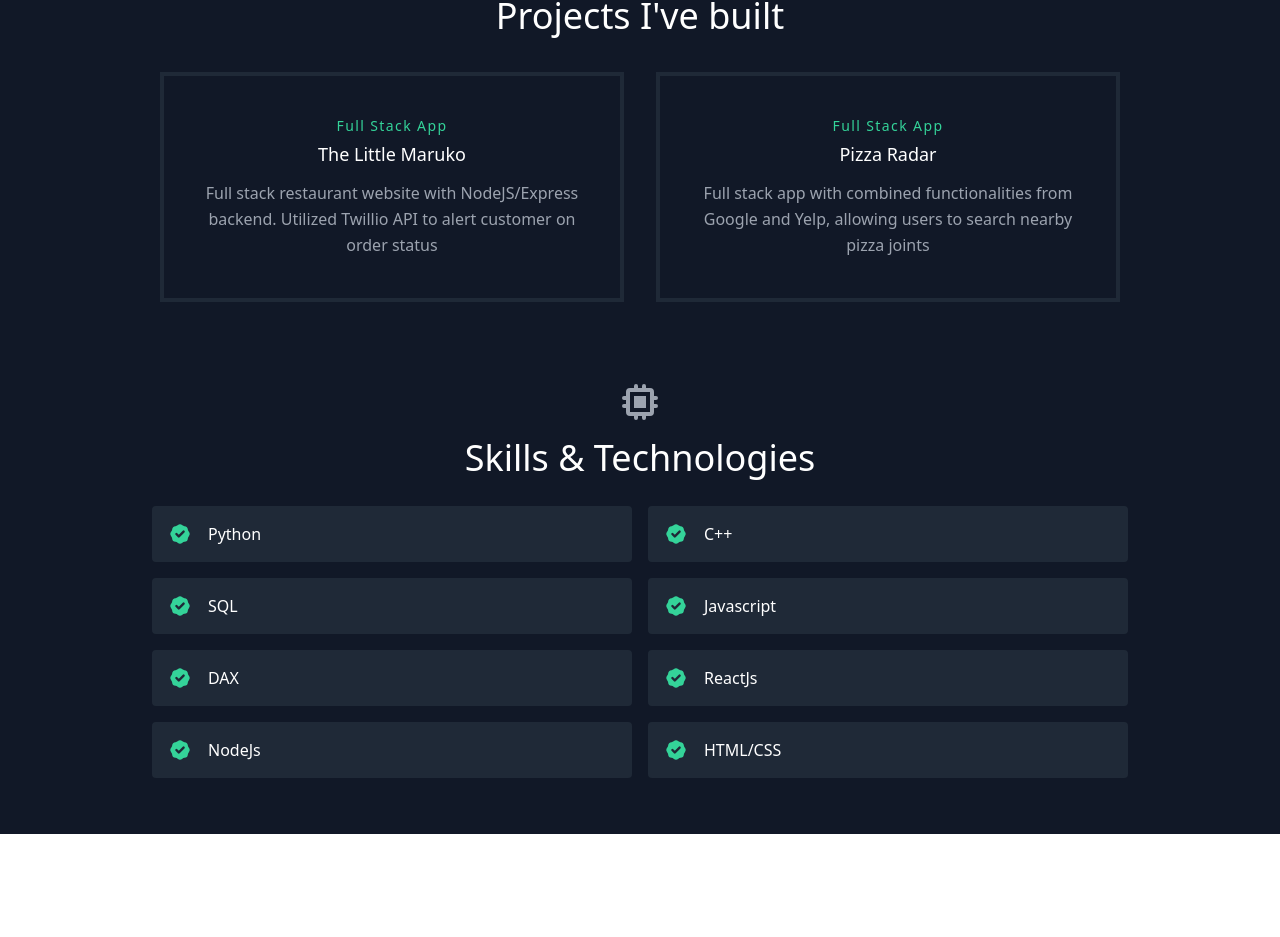
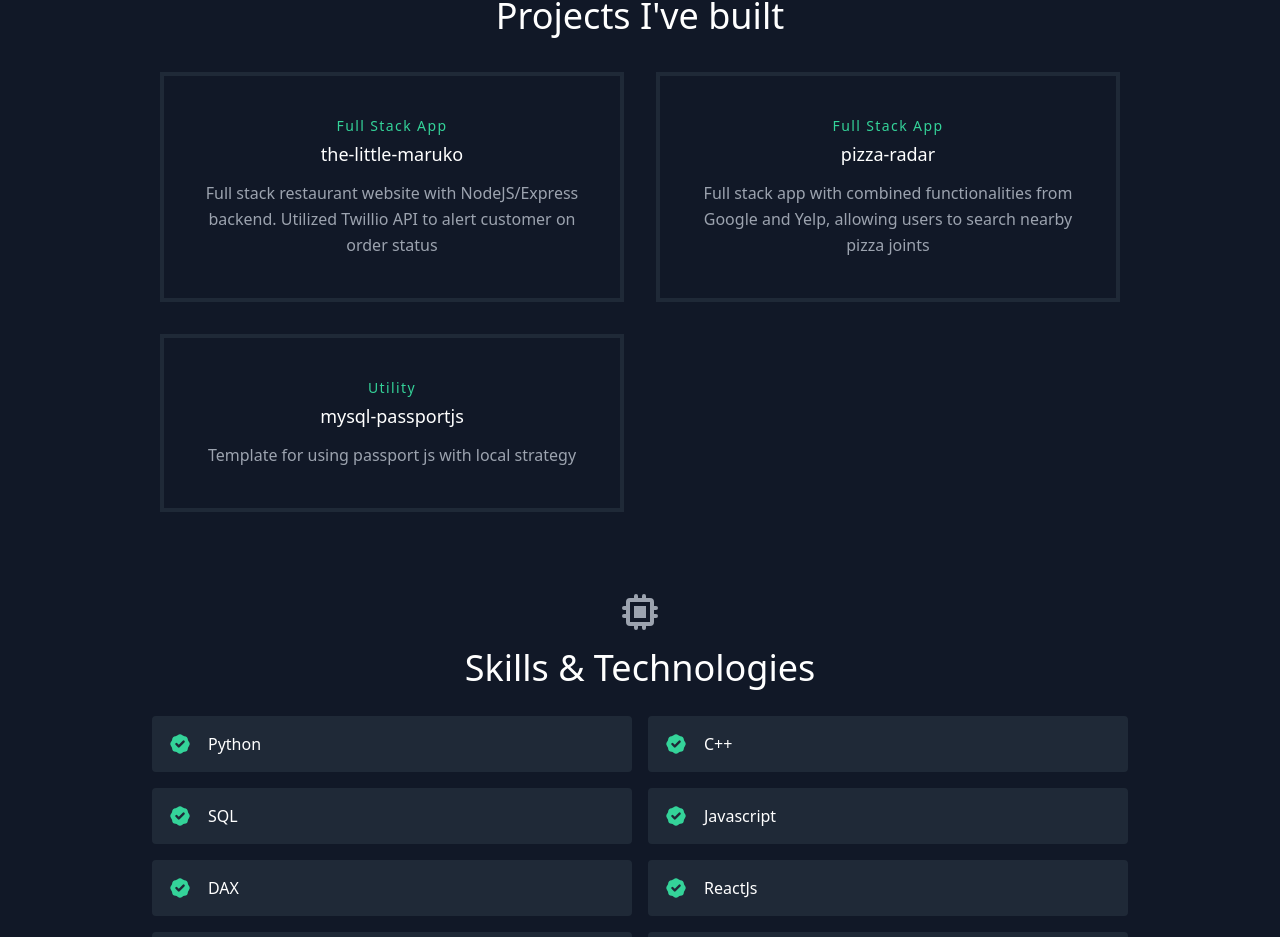
Before and after one commit to pas-trop-de-zele/portfolio-site, a React (Create React App) app: page / in a window 1280 px wide. Shown: the part 1257-2194 px from the top of the page. Before the commit the page ends 2091 px from the top, so only its background shows below. Built offline with nearby package versions, Linux system fonts and the light colour scheme.

Commit message:
Added project

```diff
--- a/src/data.js
+++ b/src/data.js
@@ -13,18 +13,24 @@ export const jobs = [
 
 export const projects = [
     {
-        title: "The Little Maruko",
+        title: "the-little-maruko",
         subtitle: "Full Stack App",
         description:
             "Full stack restaurant website with NodeJS/Express backend. Utilized Twillio API to alert customer on order status",
         link: "https://github.com/pas-trop-de-zele/little-maruko",
     },
     {
-        title: "Pizza Radar",
+        title: "pizza-radar",
         subtitle: "Full Stack App",
         description:
             "Full stack app with combined functionalities from Google and Yelp, allowing users to search nearby pizza joints",
         link: "https://github.com/ktranfullerton2000/cs-362",
+    },
+    {
+        title: "mysql-passportjs",
+        subtitle: "Utility",
+        description: "Template for using passport js with local strategy",
+        link: "https://github.com/pas-trop-de-zele/mysql-passportjs",
     },
 ];
 
```
